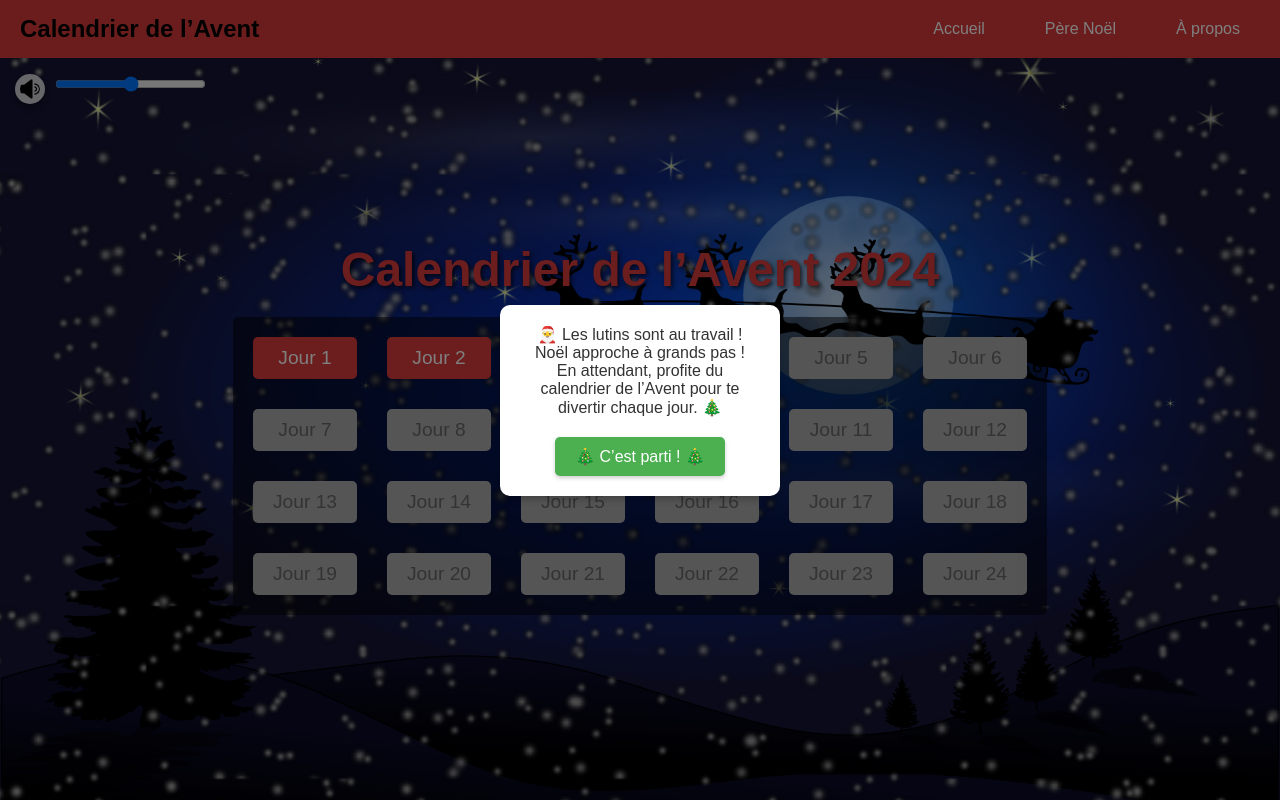
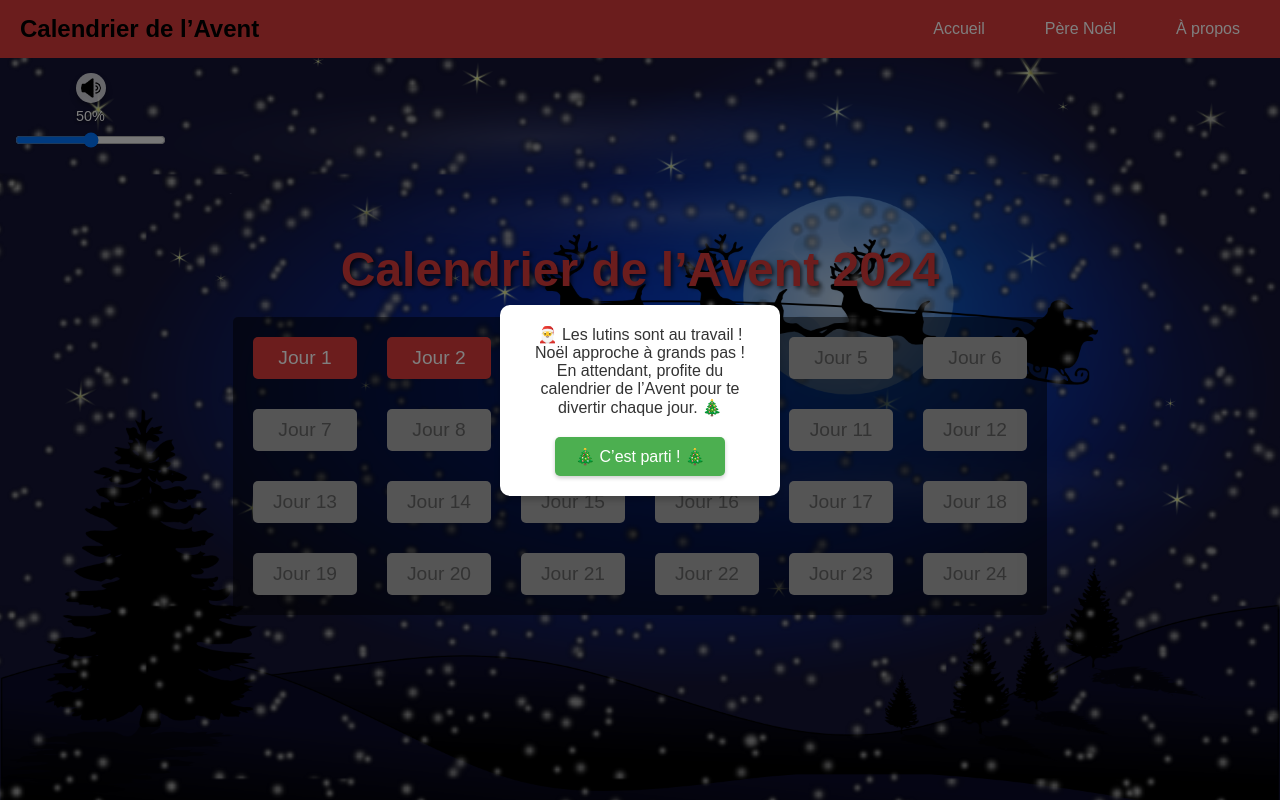
Before and after one commit to SabrinaMouginot/calendrier_avent, a React (Vite) app: page / in a window 1280 px wide. Shown: the top 800 px of the page. Built offline with nearby package versions, Linux system fonts and the light colour scheme.

Commit message:
Ajout des pourcentage du son

```diff
--- a/src/pages/Home/Home.css
+++ b/src/pages/Home/Home.css
@@ -62,6 +62,27 @@ body,
   height: 5px;
   background: linear-gradient(to right, #add8e6 50%, #ffffff 50%); /* Bleu clair à gauche, blanc à droite */
 }
+
+
+.audio-controls {
+  position: absolute;
+  top: 15px;
+  left: 15px;
+  display: flex;
+  flex-direction: column; /* Permet d'empiler les éléments */
+  align-items: center;
+  gap: 5px; /* Espacement entre l'icône, le pourcentage et le slider */
+  z-index: 100;
+}
+
+.volume-display {
+  font-size: 0.9rem; /* Taille de police fine */
+  color: #ffffff; /* Blanc */
+  font-weight: 300; /* Style fin */
+  text-shadow: 0 1px 3px rgba(0, 0, 0, 0.7); /* Ombre pour améliorer la visibilité */
+}
+
+
 
 /* Conteneurs pour les couches de neige */
 .snow,
--- a/src/pages/Home/Home.jsx
+++ b/src/pages/Home/Home.jsx
@@ -74,7 +74,7 @@ const Home = () => {
           muted={isMuted}
           id="background-audio"
         />
-        <div className="audio-controls">
+        {/* <div className="audio-controls">
           <img
             src={speakerIcon}
             alt="Haut-parleur"
@@ -91,7 +91,29 @@ const Home = () => {
             className="volume-slider"
             aria-label="Volume Control"
           />
-        </div>
+        </div> */}
+
+<div className="audio-controls">
+  <img
+    src={speakerIcon}
+    alt="Haut-parleur"
+    onClick={toggleMute}
+    className={`speaker-icon ${isMuted ? "muted" : ""}`}
+  />
+  <div className="volume-display">{Math.round(volume * 100)}%</div>
+  <input
+    type="range"
+    min="0"
+    max="1"
+    step="0.01"
+    value={volume}
+    onChange={handleVolumeChange}
+    className="volume-slider"
+    aria-label="Volume Control"
+  />
+</div>
+
+
         <div className="snow"></div>
         <div className="snowbis"></div>
         <div className="content">
```
